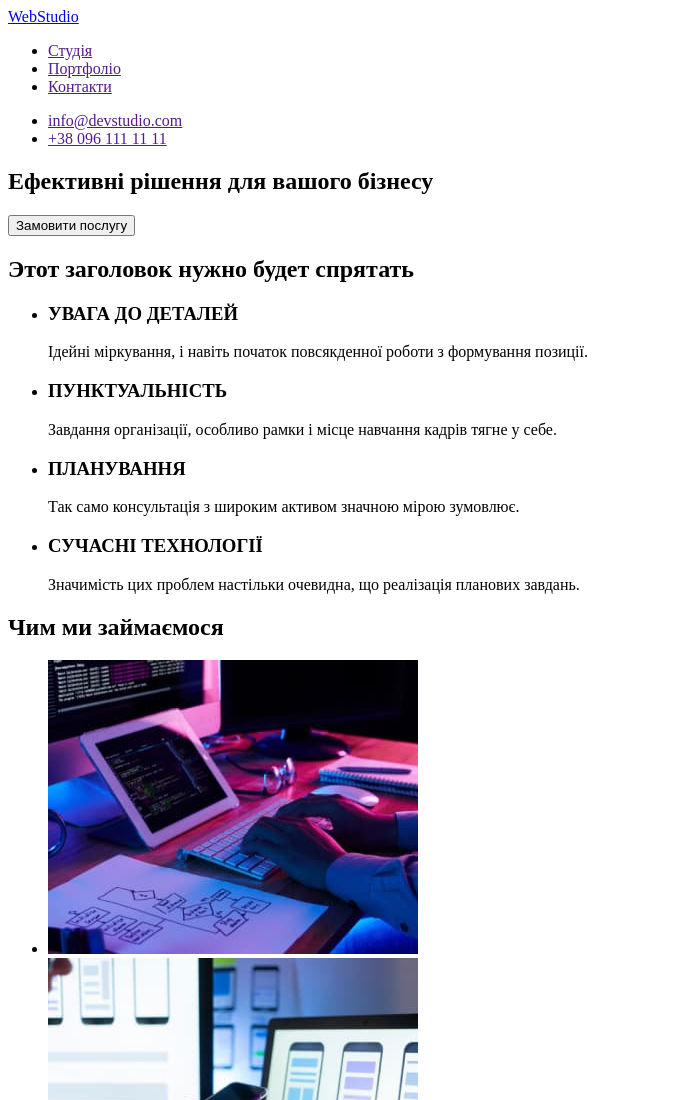
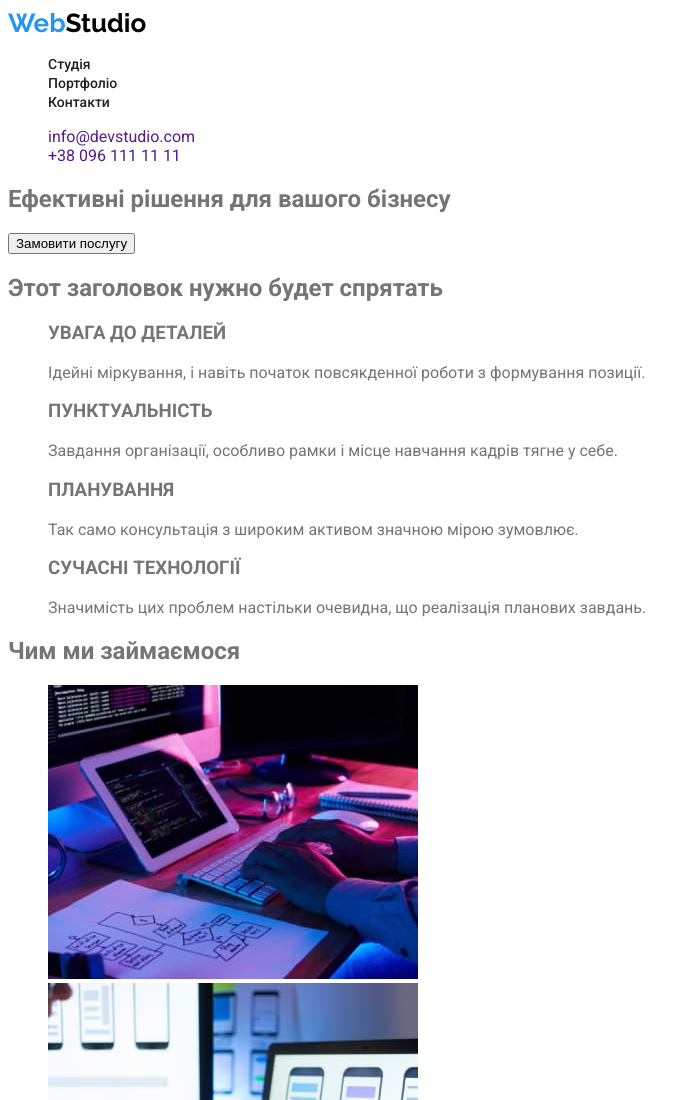
Before and after one commit to Klimch1k/markup-hw, a plain HTML site: page index.html in a window 1280 px wide. Shown: the top 1100 px of the page, without its empty margins (0-700 px from the left). Drawn offline with Linux system fonts and the light colour scheme.

Commit message:
start-style

```diff
--- /dev/null
+++ b/css/styles.css
@@ -0,0 +1,52 @@
+/* Переменные */
+
+:root {
+  --accent-color: #2196f3;
+  --main-text-color: #757575;
+  --second-text-color: #212121;
+
+  --main-bg-color: #ffffff;
+}
+
+/* Общие стили */
+
+body {
+  font-family: "Roboto", sans-serif;
+  color: var(--main-text-color);
+  background-color: var(--main-bg-color);
+}
+
+a {
+  text-decoration: none;
+}
+
+ul {
+  list-style: none;
+}
+
+/* Логотип */
+
+.logo {
+  font-family: "Raleway", sans-serif;
+  font-weight: 700;
+  font-size: 26px;
+  line-height: 1.17;
+}
+
+.logo-web {
+  color: var(--accent-color);
+}
+
+.logo-studio {
+  color: #000000;
+}
+
+/* Навигация  */
+
+.site-nav-link {
+  font-size: 14px;
+  font-weight: 500;
+  line-height: 1.17;
+
+  color: var(--second-text-color);
+}
--- a/index.html
+++ b/index.html
@@ -3,21 +3,31 @@
   <head>
     <meta charset="UTF-8" />
     <meta name="viewport" content="width=device-width, initial-scale=1.0" />
-    <title>Document</title>
+    <title>Webstudio</title>
+    <link rel="preconnect" href="https://fonts.googleapis.com" />
+    <link rel="preconnect" href="https://fonts.gstatic.com" crossorigin />
+    <link
+      href="https://fonts.googleapis.com/css2?family=Raleway:ital,wght@0,700;1,700&family=Roboto:wght@400;500;700;900&display=swap"
+      rel="stylesheet"
+    />
+    <link rel="stylesheet" href="./css/styles.css" />
   </head>
   <body>
     <header>
-      <a href="/">WebStudio</a>
+      <a class="logo" href="/"
+        ><span class="logo-web">Web</span
+        ><span class="logo-studio">Studio</span></a
+      >
       <nav>
         <ul>
-          <li><a href="">Студія</a></li>
-          <li><a href="">Портфоліо</a></li>
-          <li><a href="">Контакти</a></li>
+          <li><a class="site-nav-link" href="">Студія</a></li>
+          <li><a class="site-nav-link" href="">Портфоліо</a></li>
+          <li><a class="site-nav-link" href="">Контакти</a></li>
         </ul>
       </nav>
       <ul>
-        <li><a href="">info@devstudio.com</a></li>
-        <li><a href="">+38 096 111 11 11</a></li>
+        <li><a class="auth-nav-link" href="">info@devstudio.com</a></li>
+        <li><a class="auth-nav-link" href="">+38 096 111 11 11</a></li>
       </ul>
     </header>
     <main>
```
